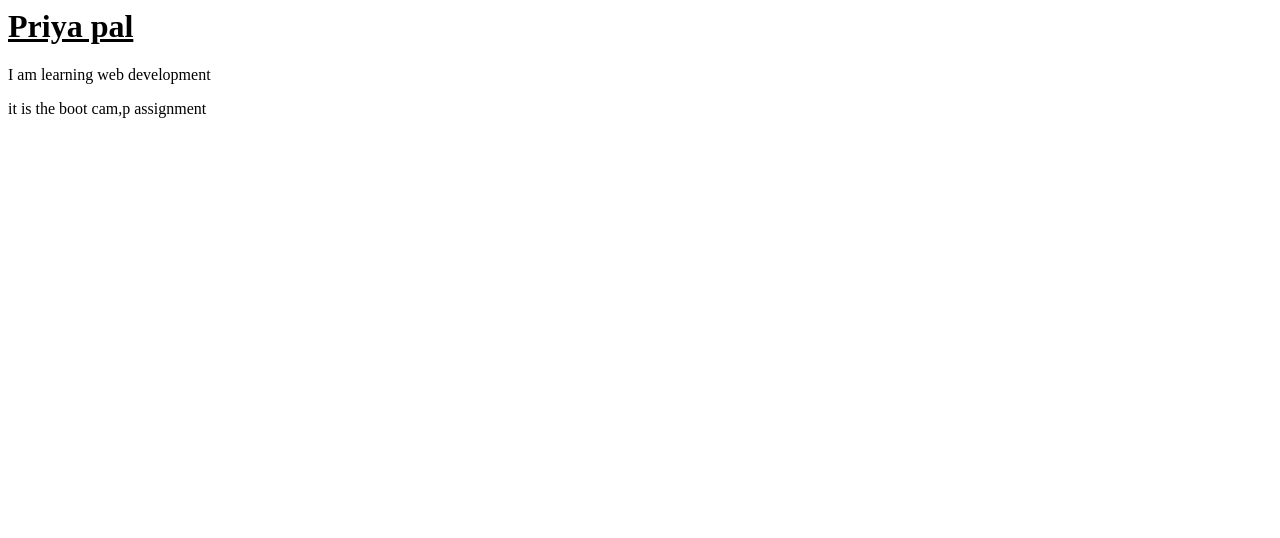
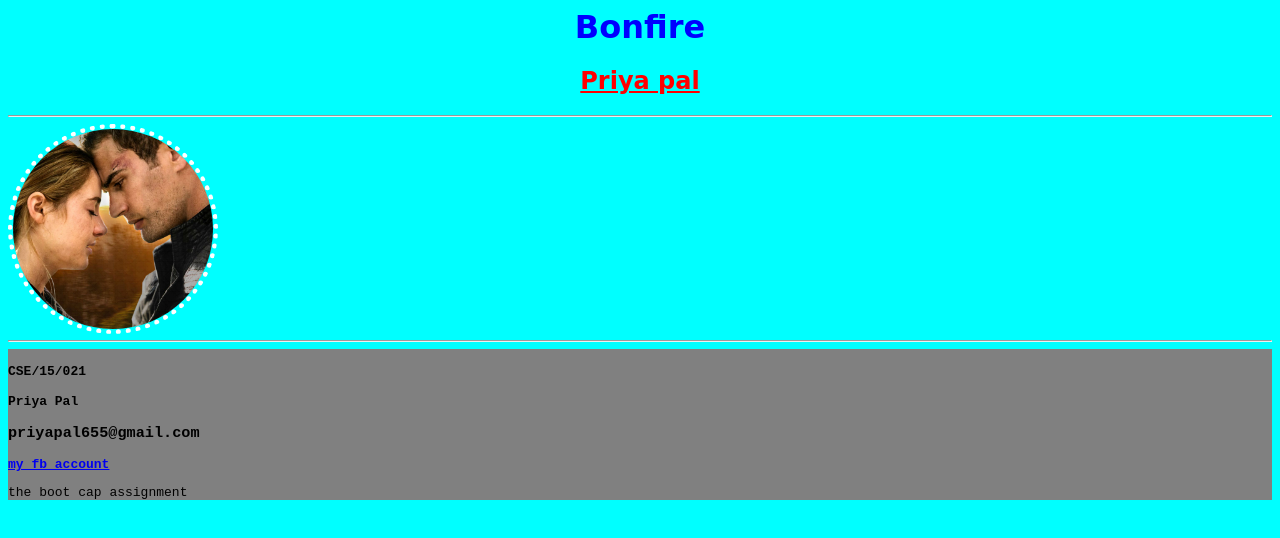
Before and after one commit to priyapal655/bonfire, a plain HTML site: page index.html in a window 1280 px wide. Drawn offline with Linux system fonts and the light colour scheme; a web font is replaced by a local one.

Commit message:
Added index

```diff
--- a/index.html
+++ b/index.html
@@ -1,7 +1,44 @@
 <html>
+<head><link href="https://fonts.googleapis.com/css?family=Baloo+Bhaina" rel="stylesheet">
+<style type="text/css" href="mystyle.css"></style>
+<style type="text/css">
+body
+{
+	background-color: cyan;
+	font-family: monospace;
+}
+h1{
+	color: blue;
+	font-family: 'Lobster', cursive;
+
+  }
+  img{
+  	border: 5px dotted white;
+  	border-radius:100%;
+  }
+  #mydiv{
+  	background-color: grey;
+  }
+ </style>
+ </head>
 <body>
-<h1><u>Priya pal</u></h1>
-I am learning web development
-<p>it is the boot cam,p assignment</p>
+<h1 style="color: Blue;text-align: center;"> Bonfire</h1>
+<h2 style="color: Red;
+text-align: center;font-family: 'Baloo Bhaina', cursive;">
+<u>Priya pal</u></h2><hr>
+<img src="20140323-divergent.jpg" width="200px"
+height="200px">
+<hr>
+<div id="mydiv">
+<b><br>CSE/15/021
+<br><br>
+Priya Pal
+<br>
+<h3>priyapal655@gmail.com</h3>
+<a href="http://facebook.com/priya.pal.167527">my fb account</a>
+<br>
+</b>
+<p> the boot cap assignment</p>
+</div>
 </body>
 </html>
```
